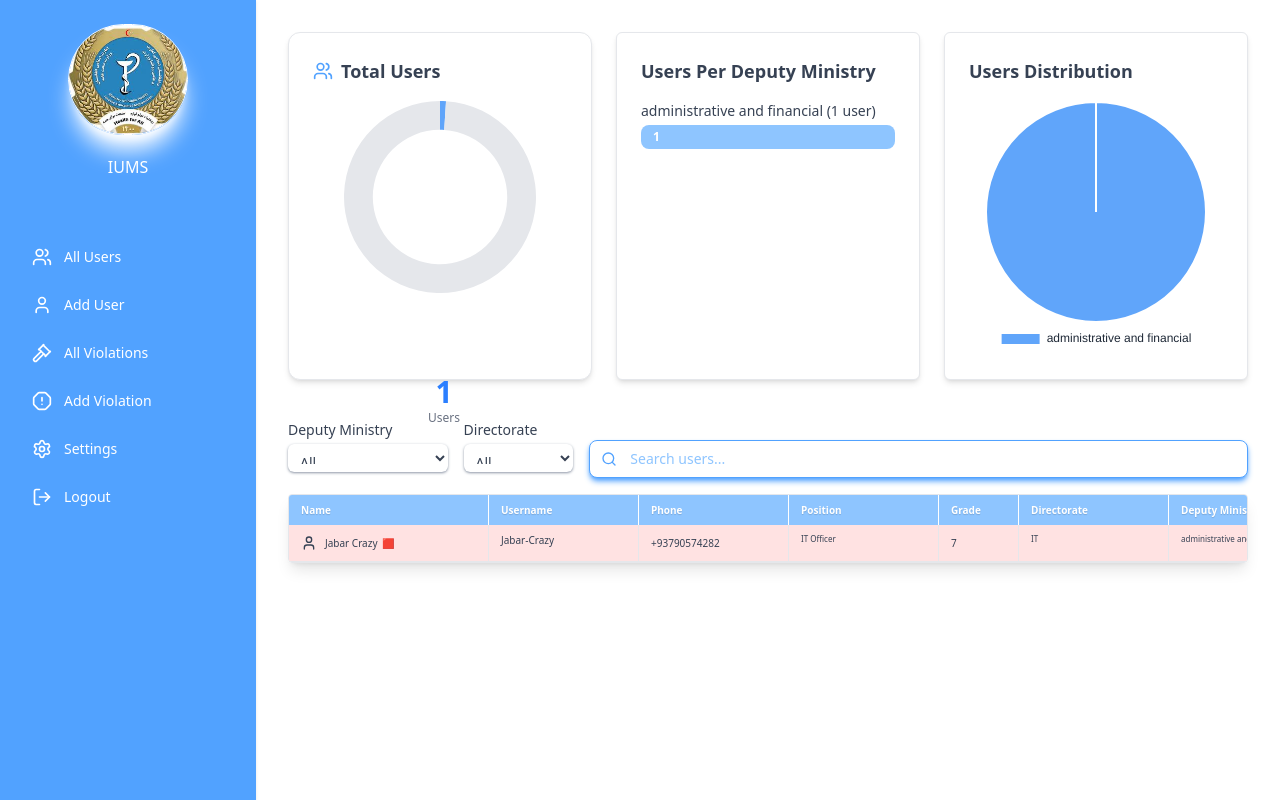
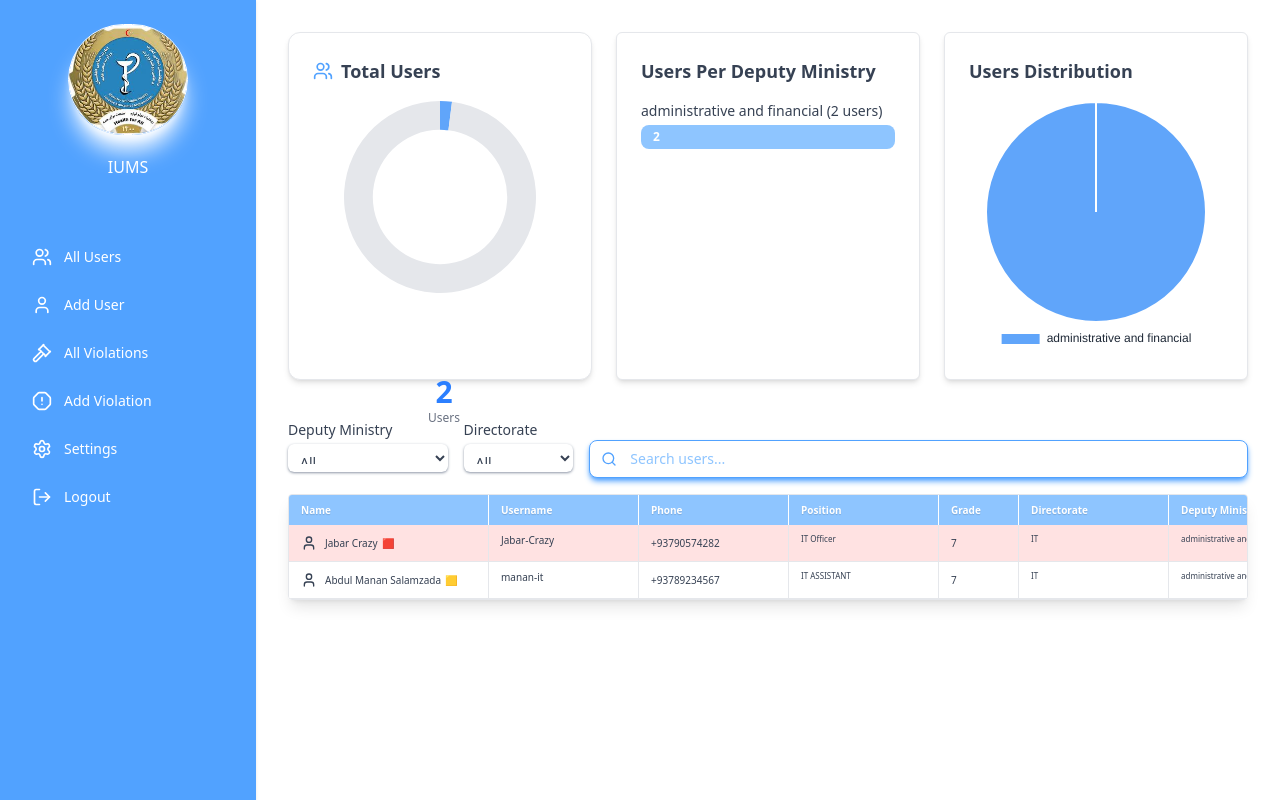
Before and after one commit to fiafghan/internet-users-ms-frontend, a React (Vite) app: page /allusers in a window 1280 px wide. Built offline with nearby package versions, Linux system fonts and the light colour scheme; data requests are answered from the project's data file.

Commit message:
mac address, phone number was changed from required to optional!

```diff
--- a/db.json
+++ b/db.json
@@ -99,9 +99,26 @@
       "device_limit": "2",
       "device_type": "computer",
       "mac_address": "ff:ff:Ff",
+      "status": "deactive",
+      "violations": "2",
+      "comment": "this account is blocked for ever. due to watching porn movies!"
+    },
+    {
+      "id": "0034",
+      "name": "Abdul Manan Salamzada",
+      "username": "manan-it",
+      "email": "mana@gmail.com",
+      "phone": "+93789234567",
+      "grade": "7",
+      "directorate": "IT",
+      "deputyMinistry": "administrative and financial",
+      "position": "IT ASSISTANT",
+      "device_limit": "3",
+      "device_type": "mobile",
+      "mac_address": "",
       "status": "Active",
-      "violations": "2",
-      "comment": "used vpn"
+      "violations": "1",
+      "comment": "No Comment"
     }
   ]
 }
--- a/src/AddInternetUsers.tsx
+++ b/src/AddInternetUsers.tsx
@@ -86,8 +86,7 @@ export default function InternetUserAddForm(): JSX.Element {
       case 0:
         return (
           form.name.trim() !== "" &&
-          form.username.trim() !== "" &&
-          form.phone.trim() !== ""
+          form.username.trim() !== ""
         );
       case 1:
         return (
@@ -98,8 +97,7 @@ export default function InternetUserAddForm(): JSX.Element {
       case 2:
         return (
           form.device_limit.trim() !== "" &&
-          form.device_type.trim() !== "" &&
-          form.mac_address.trim() !== ""
+          form.device_type.trim() !== ""
         );
 
       case 3:
--- a/src/AllUsers.tsx
+++ b/src/AllUsers.tsx
@@ -29,7 +29,7 @@ type InternetUser = {
   deputyMinistry: string;
   device_limit: string;
   device_type: string;
-  mac_address: string;
+  mac_address?: string;
   status?:"active" | "deactive";
   violations?:"0" | "1" | "2";
   comment?:string;
```
